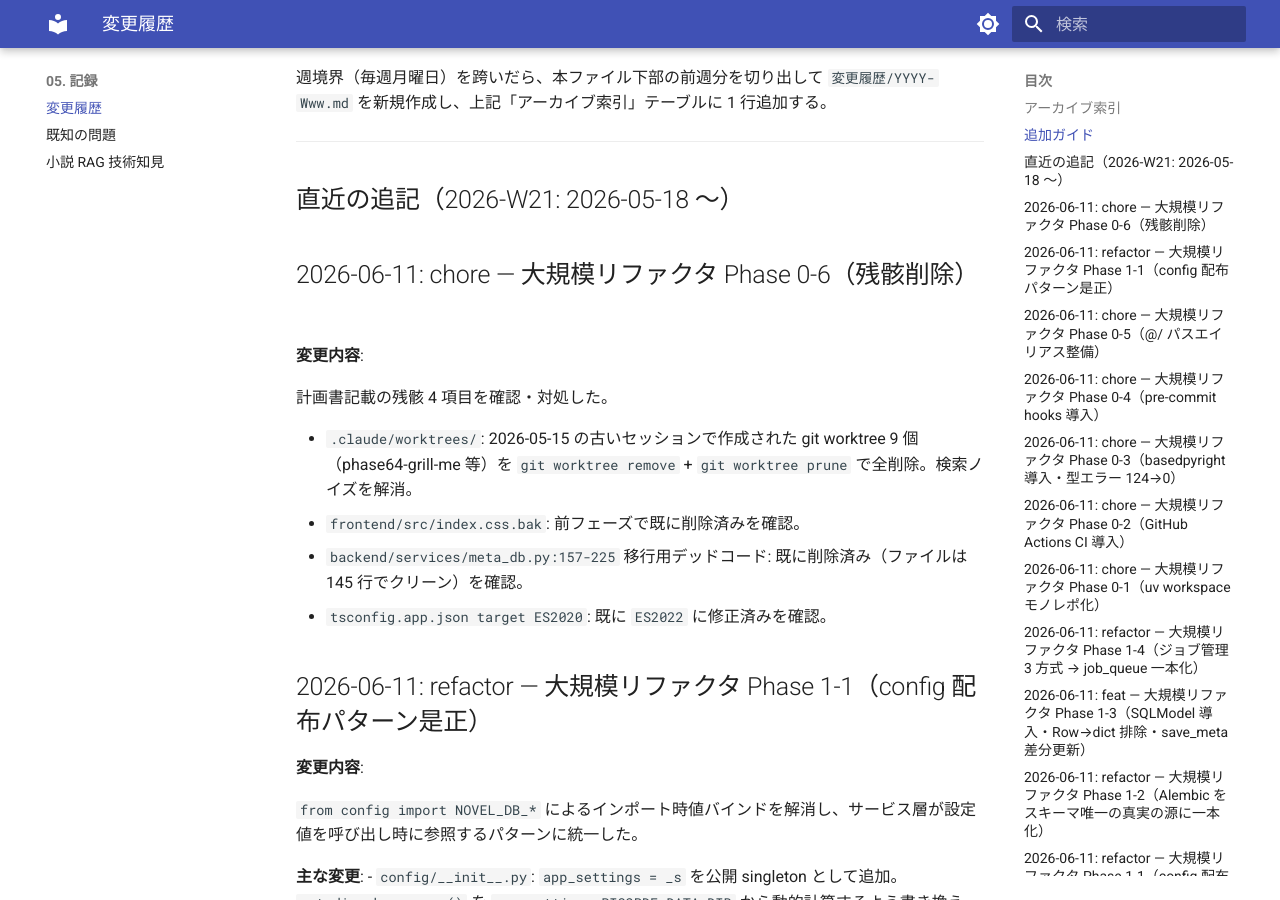
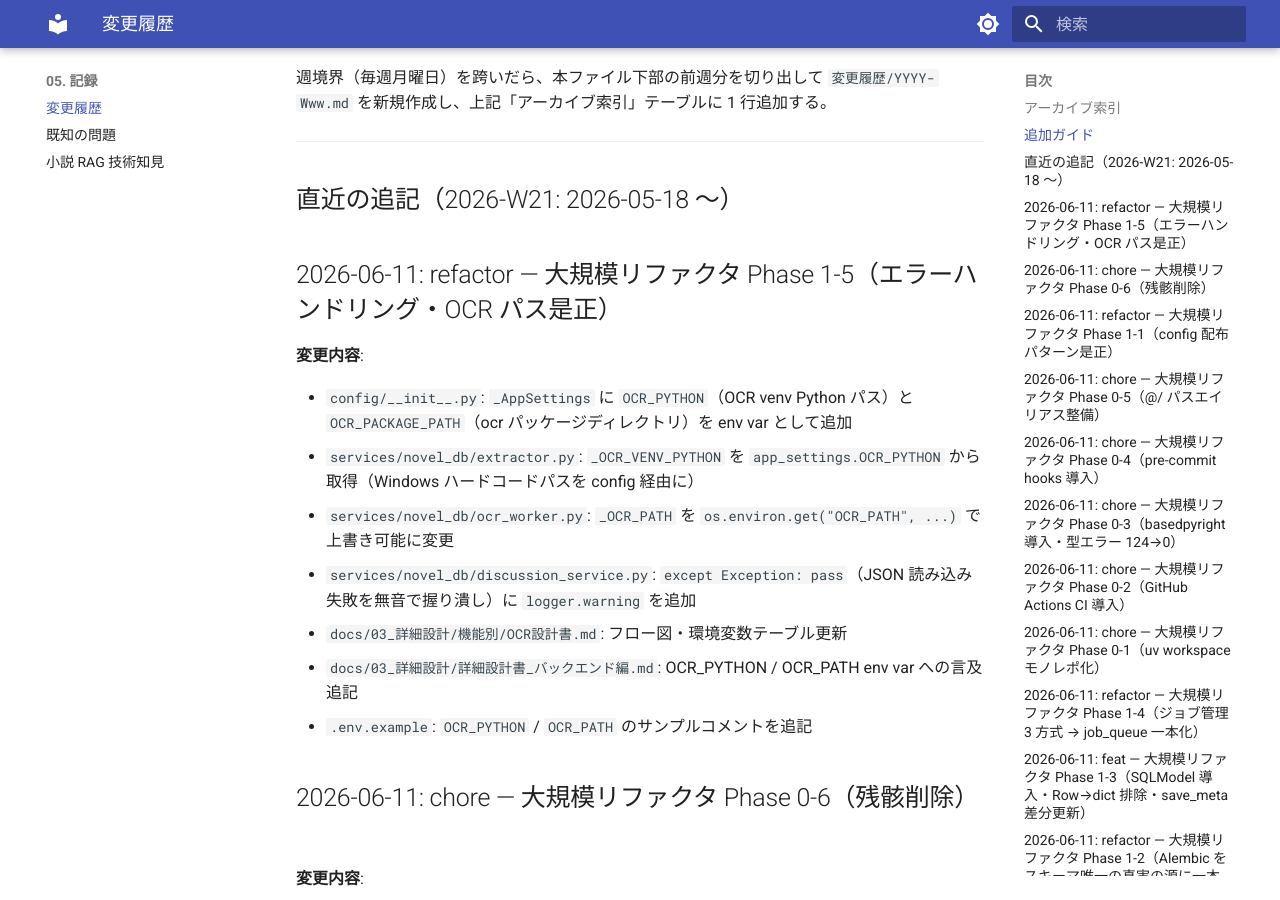
Before and after one commit to kkmmyr/Pic2PDF_Viewer, an MkDocs documentation site: the page built from docs/05_記録/変更履歴.md, in a window 1280 px wide and 900 px high, scrolled down 1156 px. Built offline with MkDocs 1.6.1 and Material for MkDocs 9.7.7, drawn with Linux system fonts in a browser that asks for light colours.

Commit message:
refactor(ocr): OCR パス・ロガーをコンフィグ経由に移行 (Phase 1-5)
OCR_PYTHON / OCR_PATH を AppSettings に追加し extractor.py / ocr_worker.py のハードコードを排除。
discussion_service.py に logger 追加（except Exception の握り潰しを警告ログ化）。
.env.example に OCR_PYTHON / OCR_PACKAGE_PATH ドキュメント追記。
関連設計書（OCR設計書・詳細設計書・変更履歴）を更新。

Co-Authored-By: Claude Sonnet 4.6 <noreply@anthropic.com>

```diff
--- a/docs/05_記録/変更履歴.md
+++ b/docs/05_記録/変更履歴.md
@@ -28,6 +28,18 @@
 ---
 
 ## 直近の追記（2026-W21: 2026-05-18 〜）
+
+## 2026-06-11: refactor — 大規模リファクタ Phase 1-5（エラーハンドリング・OCR パス是正）
+
+**変更内容**:
+
+- `config/__init__.py`: `_AppSettings` に `OCR_PYTHON`（OCR venv Python パス）と `OCR_PACKAGE_PATH`（ocr パッケージディレクトリ）を env var として追加
+- `services/novel_db/extractor.py`: `_OCR_VENV_PYTHON` を `app_settings.OCR_PYTHON` から取得（Windows ハードコードパスを config 経由に）
+- `services/novel_db/ocr_worker.py`: `_OCR_PATH` を `os.environ.get("OCR_PATH", ...)` で上書き可能に変更
+- `services/novel_db/discussion_service.py`: `except Exception: pass`（JSON 読み込み失敗を無音で握り潰し）に `logger.warning` を追加
+- `docs/03_詳細設計/機能別/OCR設計書.md`: フロー図・環境変数テーブル更新
+- `docs/03_詳細設計/詳細設計書_バックエンド編.md`: OCR_PYTHON / OCR_PATH env var への言及追記
+- `.env.example`: `OCR_PYTHON` / `OCR_PATH` のサンプルコメントを追記
 
 ## 2026-06-11: chore — 大規模リファクタ Phase 0-6（残骸削除）
 
```
Also changed, not shown: docs/03_詳細設計/機能別/OCR設計書.md (+9 -2 lines), docs/03_詳細設計/詳細設計書_バックエンド編.md (+1 -1 lines), 5 other files.
